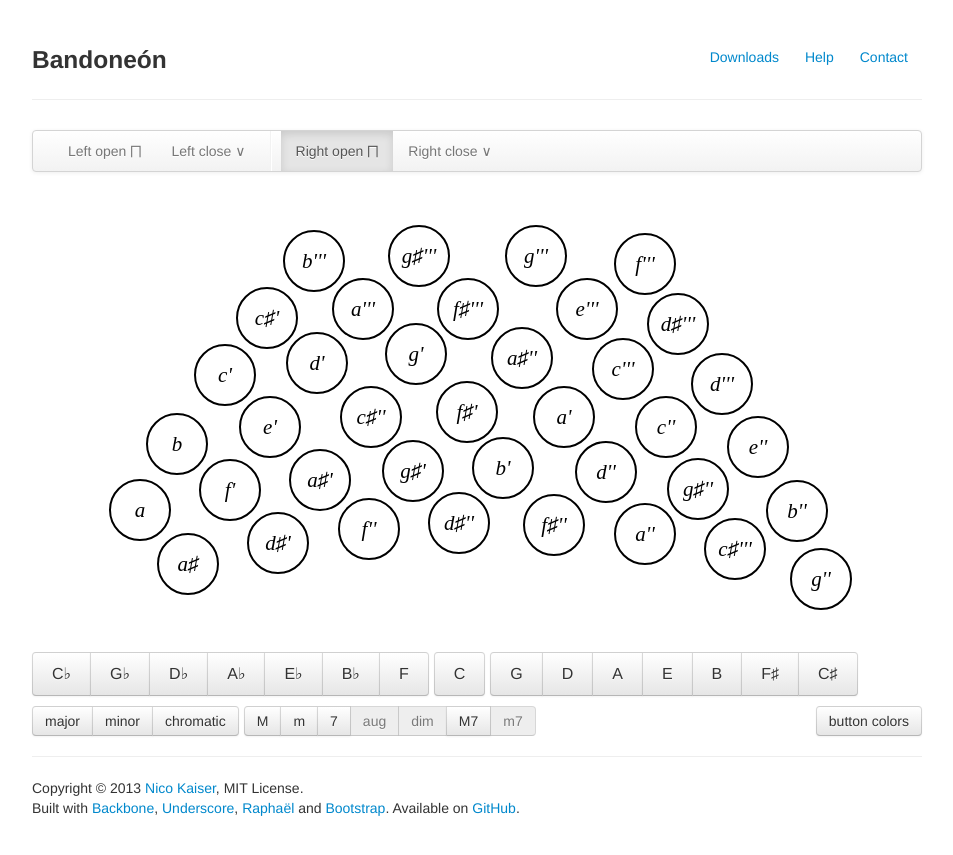
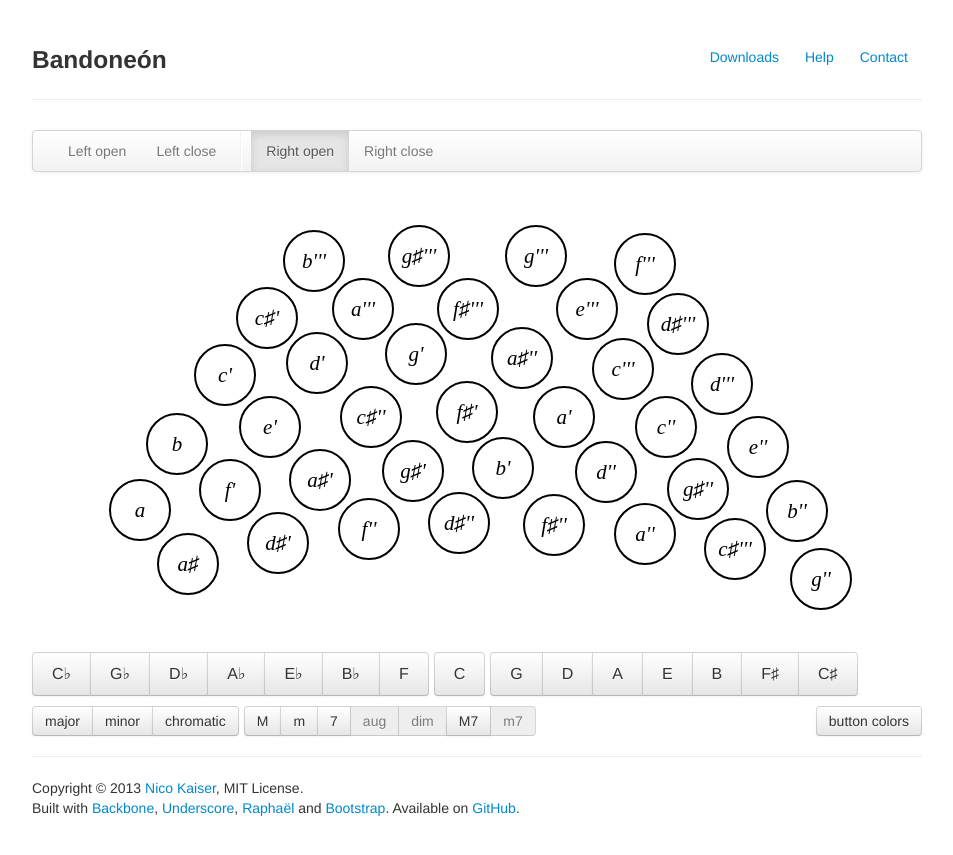
Before and after one commit to nicokaiser/bandoneon, a Jekyll site: the page built from index.html, in a window 1280 px wide. Shown: the top 855 px of the page, without its empty margins (163-1116 px from the left). Built offline with Jekyll 4.4.1, drawn with Linux system fonts in a browser that asks for light colours.

Commit message:
Remove utf-8 from navigation, broken on Windows

```diff
--- a/index.html
+++ b/index.html
@@ -17,11 +17,11 @@ title: Bandoneón
 <div class="navbar">
   <div class="navbar-inner">
     <ul id="nav-sides" class="nav">
-      <li><a href="#left-open" data-toggle="tab" title="Left hand opening">Left open ⨅</a></li>
-      <li><a href="#left-close" data-toggle="tab" title="Left hand closing">Left close ∨</a></li>
+      <li><a href="#left-open" data-toggle="tab" title="Left hand opening">Left open</a></li>
+      <li><a href="#left-close" data-toggle="tab" title="Left hand closing">Left close</a></li>
       <li class="divider-vertical"></li>
-      <li><a href="#right-open" data-toggle="tab" title="Right hand opening">Right open ⨅</a></li>
-      <li><a href="#right-close" data-toggle="tab" title="Right hand closing">Right close ∨</a></li>
+      <li><a href="#right-open" data-toggle="tab" title="Right hand opening">Right open</a></li>
+      <li><a href="#right-close" data-toggle="tab" title="Right hand closing">Right close</a></li>
     </ul>
   </div>
 </div>
```
